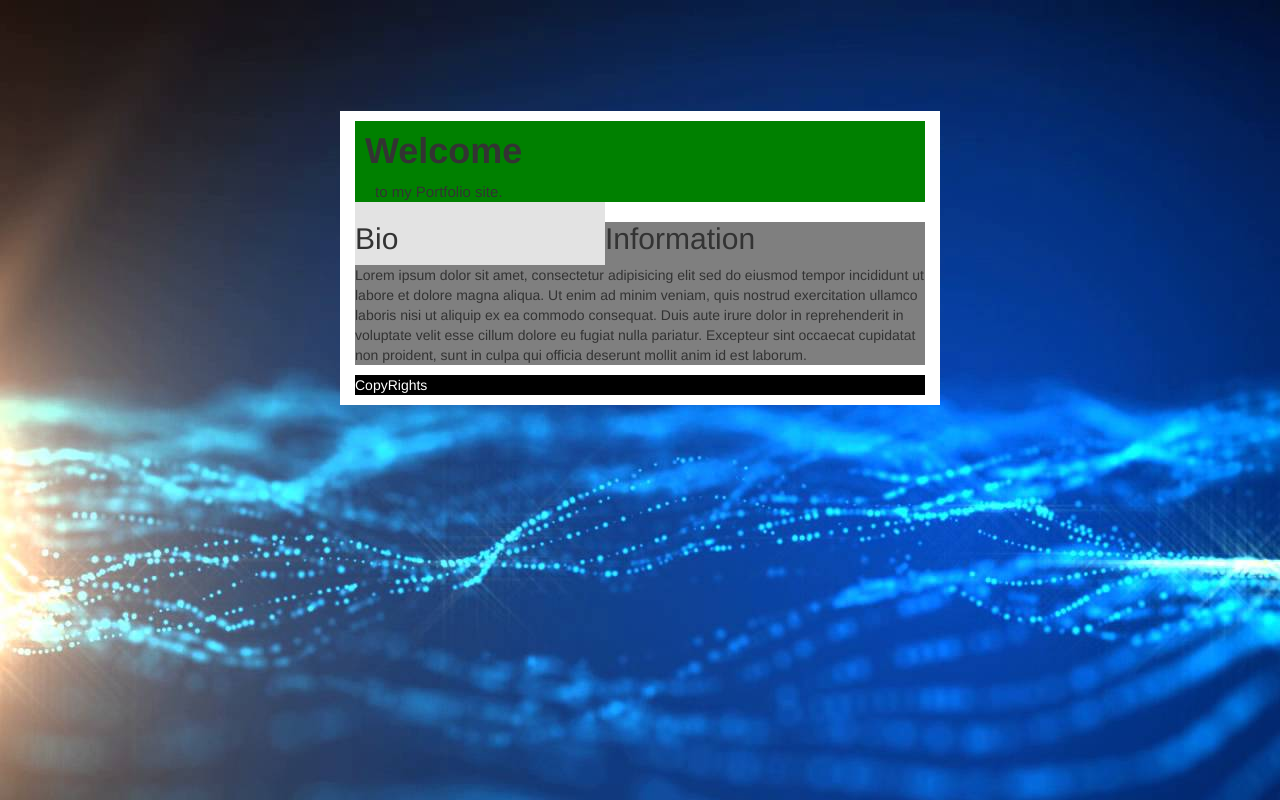
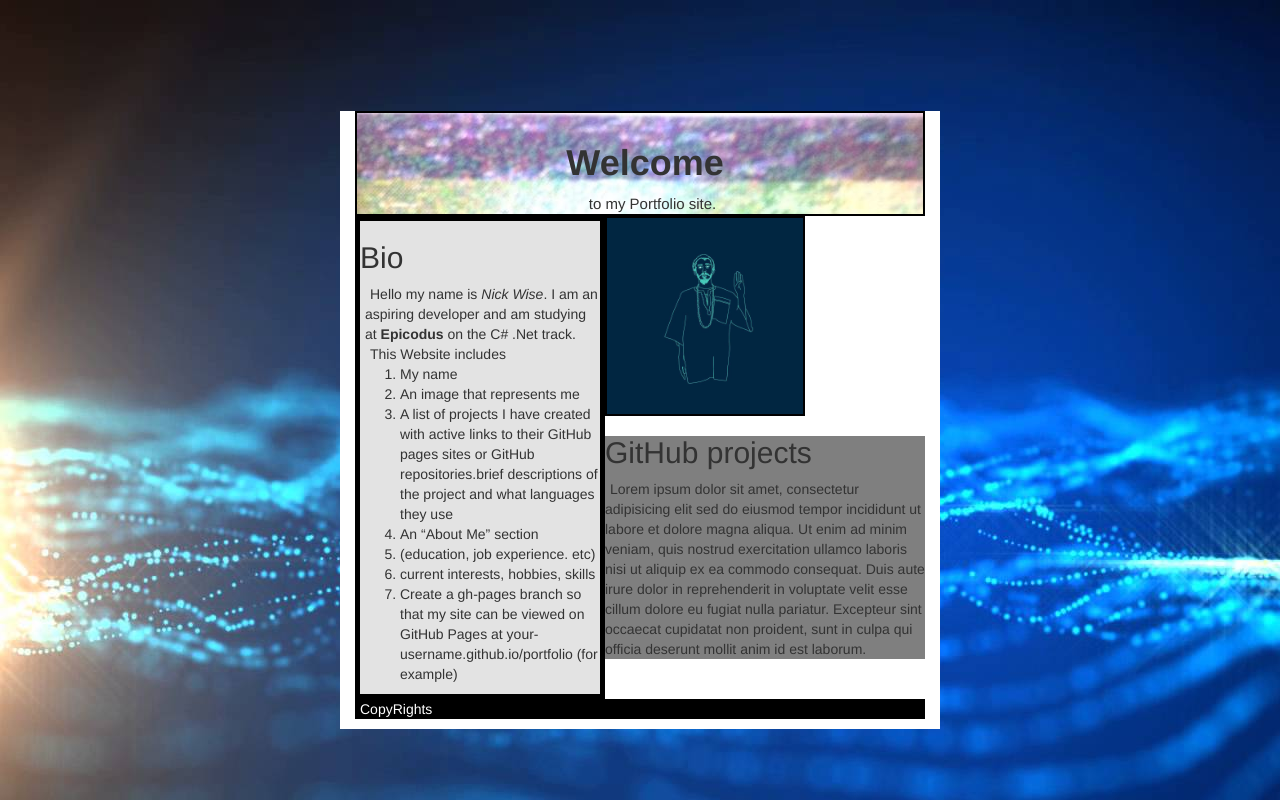
Before and after one commit to YcleptInsan/you-portfolio, a plain HTML site: page week1.html in a window 1280 px wide. Drawn offline with Linux system fonts and the light colour scheme.

Commit message:
add css to overall page, created lists that were part of the project requirments. Add background header picture.

```diff
--- a/css/styles.css
+++ b/css/styles.css
@@ -20,23 +20,32 @@ a {
   background: #e3e3e3;
   float: left;
   width: 250px;
+  border: 5px solid black;
+}
+#Sidebar-cn p{
+  padding-left: 5px;
+  /*background-color: white;*/
+  margin: auto;
+}
+#subhead-size{
+  text-align: center;
+  margin-top: 2px;
+  font-size: 10px;
+  font-weight: bold;
+}
+#header{
+  background: url(../img/header.jpg);
+  border: 2px solid black;
+  text-align: center;
 
-
-}
-
-#header{
-
-  background-color: green;
 }
 #header p{
   font-size: 15px;
   margin-left: 20px;
-  margin-bottom: inherit  ;
-
+  margin-bottom: inherit;
 }
 #header h1 {
   margin-left: 10px;
-  margin-top: 10px;
   padding-top: 10px;
 }
 #footer {
@@ -47,3 +56,12 @@ a {
  #bg-img {
 
 }
+p {
+  text-indent: 5px;
+}
+
+img {
+  width: 200px;
+  height: 200px;
+  border: 2px solid black;
+}
--- a/week1.html
+++ b/week1.html
@@ -19,13 +19,21 @@
       <div id="Sidebar-cn">
 
         <h2>Bio</h2>
-
-        <p></p>
-
+        <p>Hello my name is <em>Nick Wise</em>. I am an aspiring developer and am studying at <strong>Epicodus</strong> on the C# .Net track. <p id="subhead-size"><p>This Website includes</em></p>
+          <ol>
+            <li>My name</li>
+            <li>An image that represents me</li>
+            <li>A list of projects I have created with active links to their GitHub pages sites or GitHub repositories.brief descriptions of the project and what languages they use</li>
+            <li>An “About Me” section</li>
+            <li>(education, job experience. etc)</li>
+            <li>current interests, hobbies, skills</li>
+            <li>Create a gh-pages branch so that my site can be viewed on GitHub Pages at your-username.github.io/portfolio (for example)</li>
+        </ol>
       </div>
+      <img id="bio-pic" src="img/artist-photo.jpg" alt="artist photo">
       <div id="content">
 
-        <h2>Information</h2>
+        <h2>GitHub projects</h2>
 
         <p>Lorem ipsum dolor sit amet, consectetur adipisicing elit sed do eiusmod tempor incididunt ut labore et dolore magna aliqua. Ut enim ad minim veniam, quis nostrud exercitation ullamco laboris nisi ut aliquip ex ea commodo consequat. Duis aute irure dolor in reprehenderit in voluptate velit esse cillum dolore eu fugiat nulla pariatur. Excepteur sint occaecat cupidatat non proident, sunt in culpa qui officia deserunt mollit anim id est laborum.</p>
 
```
